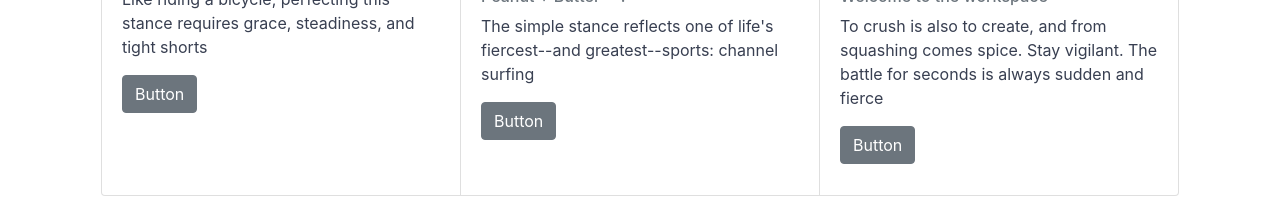
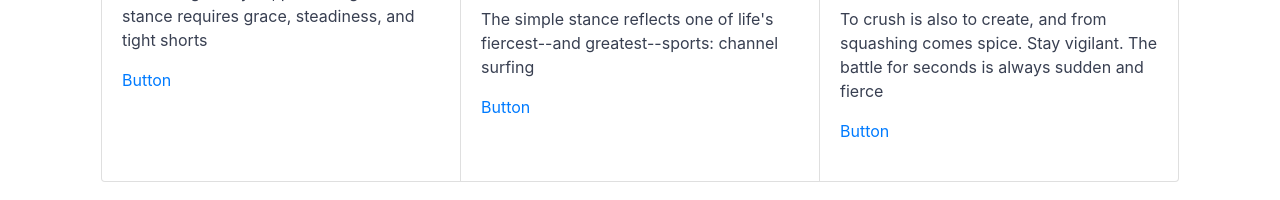
Before and after one commit to collaboracode/2022website, a Next.js app: page /resources in a window 1280 px wide. Shown: the part 496-696 px from the top of the page. Built offline with nearby package versions, Linux system fonts and the light colour scheme.

Commit message:
Convert resources button to Link

```diff
--- a/pages/resources.jsx
+++ b/pages/resources.jsx
@@ -1,4 +1,5 @@
 import Head from 'next/head'
+import Link from 'next/link'
 import { Button, ButtonGroup, Media, Card, CardBody, CardGroup, CardTitle, CardSubtitle, CardText, CardImg, Container } from 'reactstrap';
 // import Image from 'next/image'
 import styles from '../styles/resources.module.scss'
@@ -40,11 +41,11 @@ export default function Resources() {
             <CardText>
               Like riding a bicycle, perfecting this stance requires grace, steadiness, and tight shorts
             </CardText>
-            <Button
+            <Link href={'#'}
 
             >
               Button
-            </Button>
+            </Link>
           </CardBody>
         </Card>
         <Card className={styles.Card}>
@@ -68,9 +69,9 @@ export default function Resources() {
             <CardText>
               The simple stance reflects one of life's fiercest--and greatest--sports: channel surfing
             </CardText>
-            <Button>
+            <Link href={'#'}>
               Button
-            </Button>
+            </Link>
           </CardBody>
         </Card>
         <Card className={styles.Card}>
@@ -94,9 +95,9 @@ export default function Resources() {
             <CardText>
               To crush is also to create, and from squashing comes spice. Stay vigilant. The battle for seconds is always sudden and fierce
             </CardText>
-            <Button>
+            <Link href={'#'}>
               Button
-            </Button>
+            </Link>
           </CardBody>
         </Card>
       </CardGroup>
```
